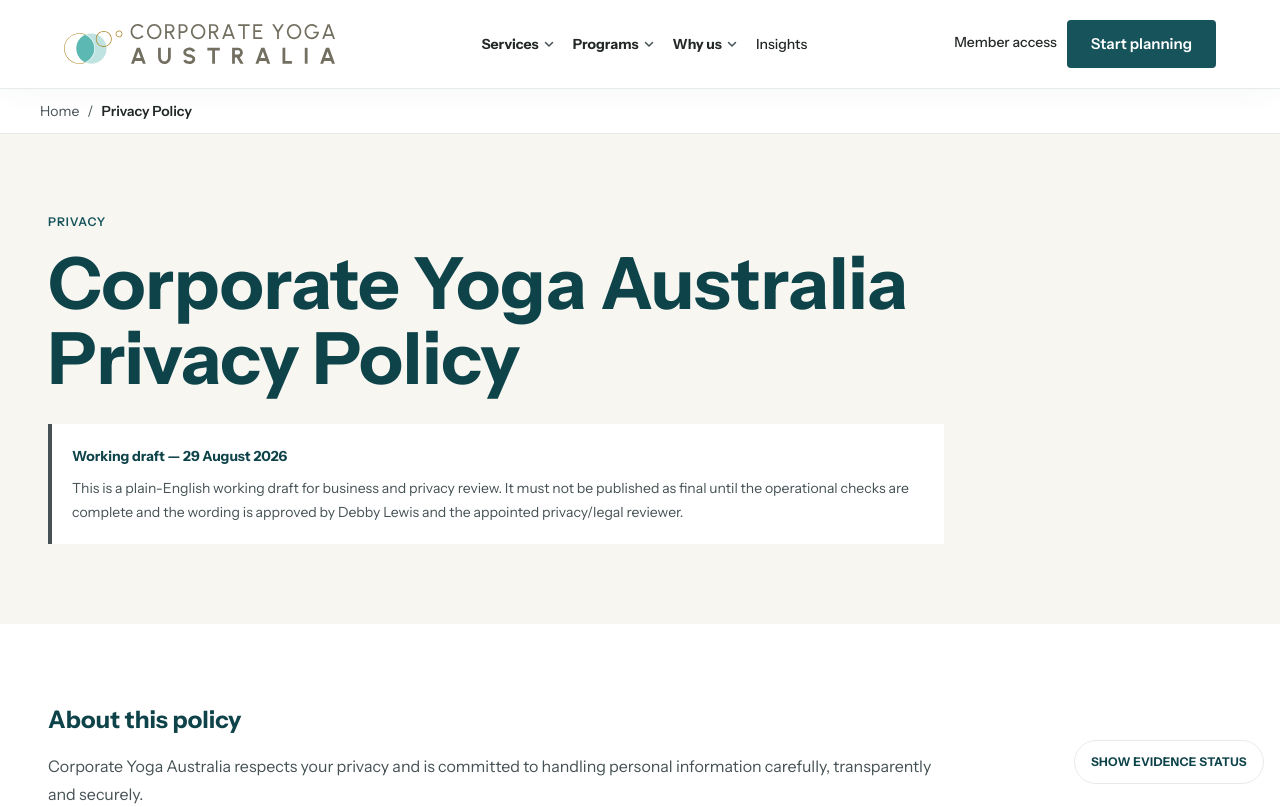
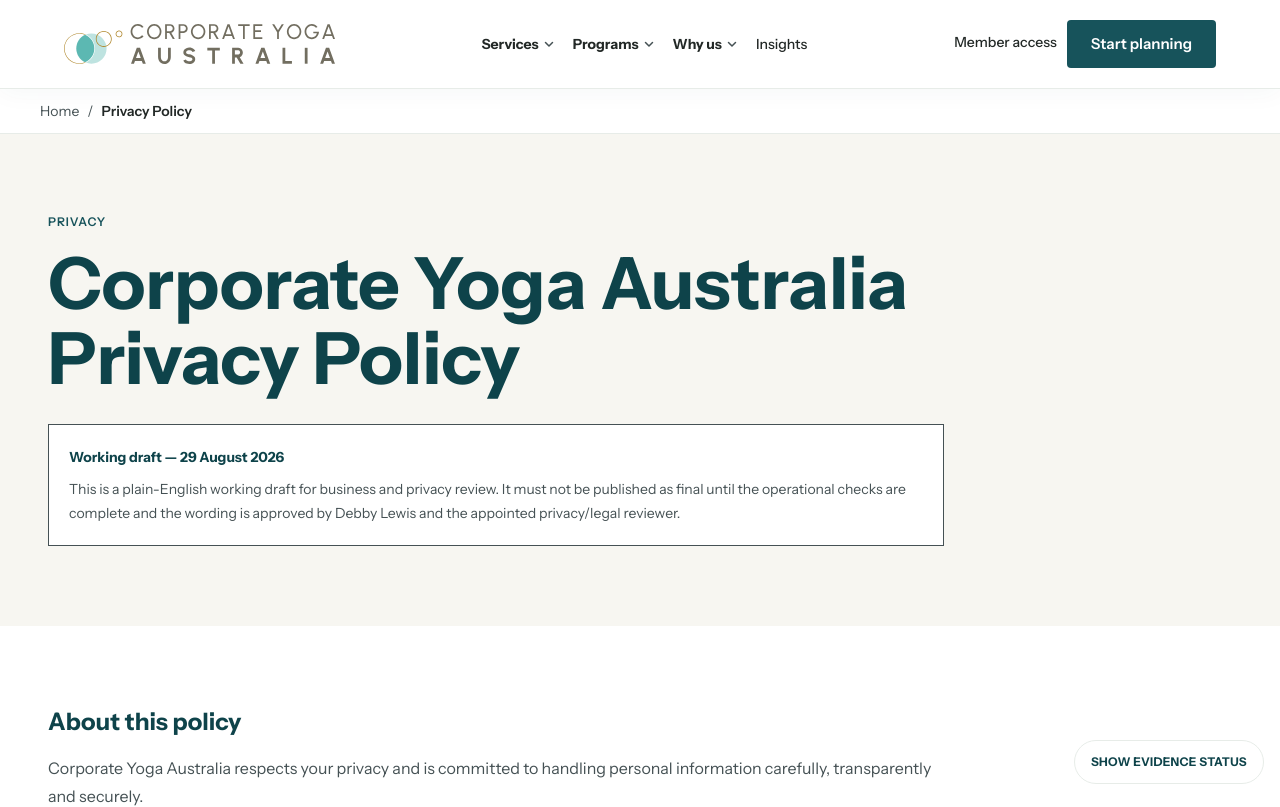
Before and after one commit to glennhammond/cya-website-prototype, a Next.js app: page /privacy-policy in a window 1280 px wide. Shown: the top 807 px of the page. Built offline with nearby package versions, Linux system fonts and the light colour scheme.

Commit message:
Remove decorative vertical accent bars

```diff
--- a/app/privacy-policy/page.tsx
+++ b/app/privacy-policy/page.tsx
@@ -35,7 +35,7 @@ export default function PrivacyPolicyPage() {
             <h1 className="mt-4 text-[clamp(2.5rem,7vw,4.5rem)] font-bold leading-[1.04] text-[var(--cya-teal-dark)]">
               Corporate Yoga Australia Privacy Policy
             </h1>
-            <div className="mt-7 border-l-4 border-[var(--cya-gold)] bg-white p-5 text-sm leading-6 text-[var(--cya-body)]">
+            <div className="mt-7 border border-[var(--cya-gold)] bg-white p-5 text-sm leading-6 text-[var(--cya-body)]">
               <p className="font-bold text-[var(--cya-teal-dark)]">Working draft — 29 August 2026</p>
               <p className="mt-2">
                 This is a plain-English working draft for business and privacy review. It must not be published as final until the operational checks are complete and the wording is approved by Debby Lewis and the appointed privacy/legal reviewer.
```
